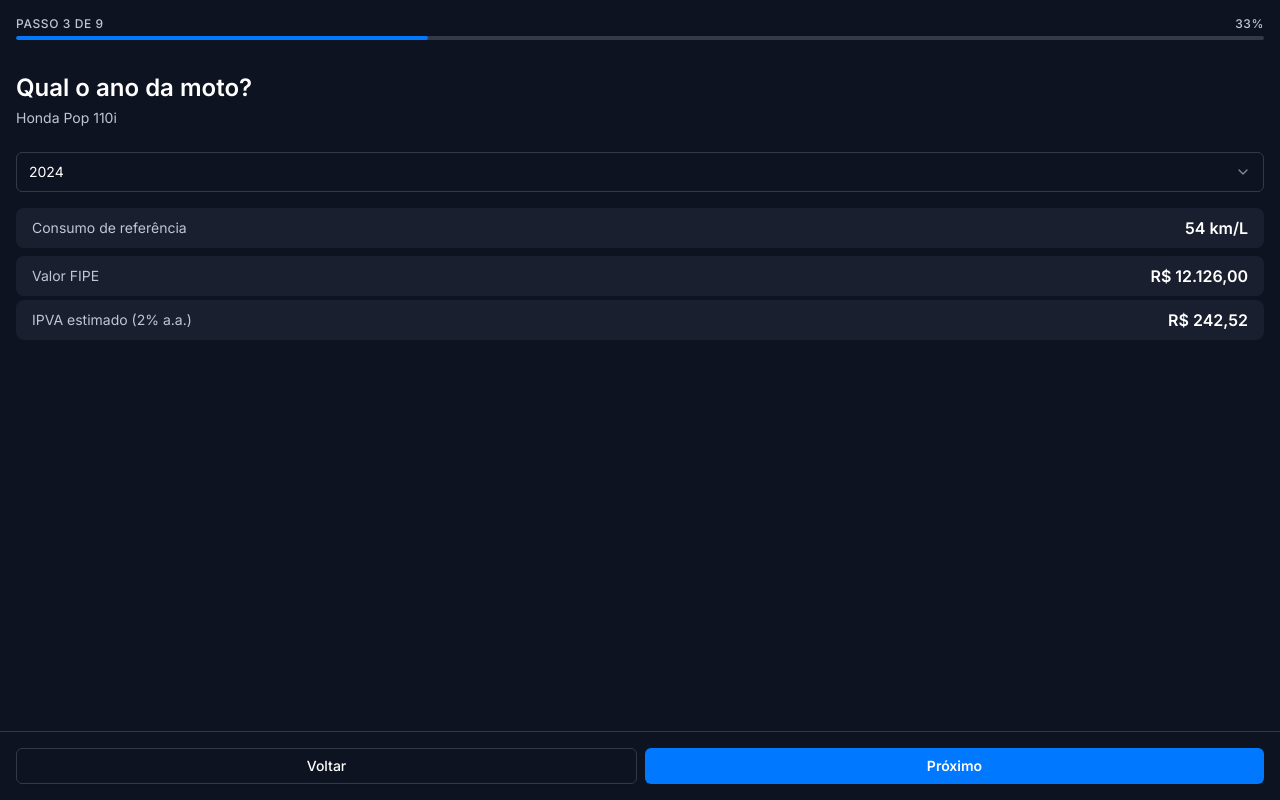
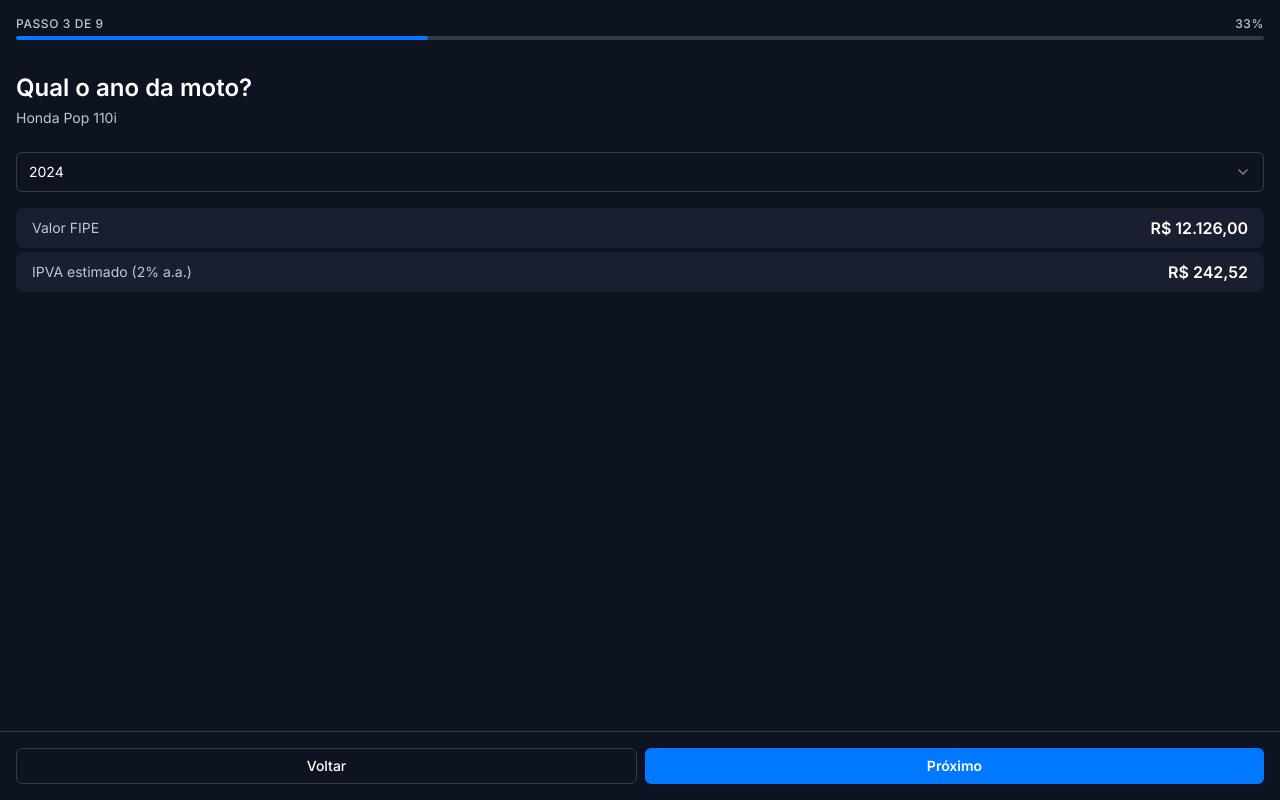
Before and after one commit to thiagoroddev/motocalcrj, a React (Vite) app: page /onboarding/3 in a window 1280 px wide. Built offline with nearby package versions, Linux system fonts and the light colour scheme.

Commit message:
TASK-BG-023 concluida

```diff
--- a/src/pages/onboarding/passos/Passo2.tsx
+++ b/src/pages/onboarding/passos/Passo2.tsx
@@ -56,9 +56,6 @@
             }`}
           >
             <p className="text-foreground font-semibold">{modelo.nome}</p>
-            <p className="text-muted-foreground text-xs mt-1">
-              Consumo profissional definido pelo ano
-            </p>
           </Button>
         ))}
       </div>
--- a/src/pages/onboarding/passos/Passo3.tsx
+++ b/src/pages/onboarding/passos/Passo3.tsx
@@ -31,9 +31,8 @@
     : (anos[0] ?? perfil.moto.ano);
   const [ano, setAno] = useState<number>(anoInicial);
 
-  // FIPE é por ano (deprecia). Consumo é do modelo (manual/INMETRO), não muda por ano.
+  // FIPE é por ano (deprecia). O consumo é do modelo e fica só no passo de km/consumo (Passo5).
   const valorFipe = modeloDados ? modeloDados.tabelaFipe[String(ano)] : undefined;
-  const consumoKmL = modeloDados?.consumoKmL;
 
   const aliquotaIpva = dadosRJ.ipva.aliquotaMotos;
   const percentualIpva = (aliquotaIpva * 100).toLocaleString('pt-BR', {
@@ -92,15 +91,6 @@
       </Select>
 
       <div className="mt-4 space-y-2">
-        {consumoKmL !== undefined && (
-          <div className="bg-card rounded-lg px-4 py-2 flex justify-between items-center">
-            <span className="text-muted-foreground text-sm">Consumo de referência</span>
-            <span className="text-foreground font-semibold">
-              {consumoKmL.toLocaleString('pt-BR')} km/L
-            </span>
-          </div>
-        )}
-
         {valorFipe !== undefined ? (
           <div className="space-y-1">
             <div className="bg-card rounded-lg px-4 py-2 flex justify-between items-center">
--- a/src/pages/onboarding/passos/Passo5.tsx
+++ b/src/pages/onboarding/passos/Passo5.tsx
@@ -4,7 +4,7 @@
 import { useOnboarding } from '../FluxoOnboarding';
 import { PassoLayout } from '../PassoLayout';
 import { Input } from '../../../components/ui/input';
-import { obterConsumoKmL } from '../../../data/catalogoModelos';
+import { obterConsumoKmL, getNomeModelo } from '../../../data/catalogoModelos';
 
 export function Passo5() {
   const { perfil, dispatch } = usePerfil();
@@ -17,6 +17,7 @@
   // Consumo é do modelo (manual/INMETRO); pré-preenchido e editável. Grava na
   // autonomia da gasolina do perfil - mesma fonte do cálculo de combustível.
   const consumoModelo = obterConsumoKmL(perfil.moto.modelo);
+  const nomeModelo = `${perfil.moto.marca} ${getNomeModelo(perfil.moto.modelo)}`.trim();
   const autonomiaAtual = perfil.financeiro.combustiveis.comum.autonomia;
   // No primeiro acesso a autonomia ainda é o default pré-modelo: mostra o consumo
   // do modelo. Se o passo já rodou (ou o usuário editou), mostra o valor gravado.
@@ -87,7 +88,9 @@
         </label>
 
         <label className="flex flex-col gap-1">
-          <span className="text-muted-foreground text-sm font-medium">Consumo médio</span>
+          <span className="text-muted-foreground text-sm font-medium">
+            Consumo médio - {nomeModelo}
+          </span>
           <span className="text-muted-foreground/60 text-xs">
             Já preenchido com a referência do modelo - ajuste se o seu for diferente
           </span>
```
Also changed, not shown: 2 other files (tests, documents, lock files or other folders).
